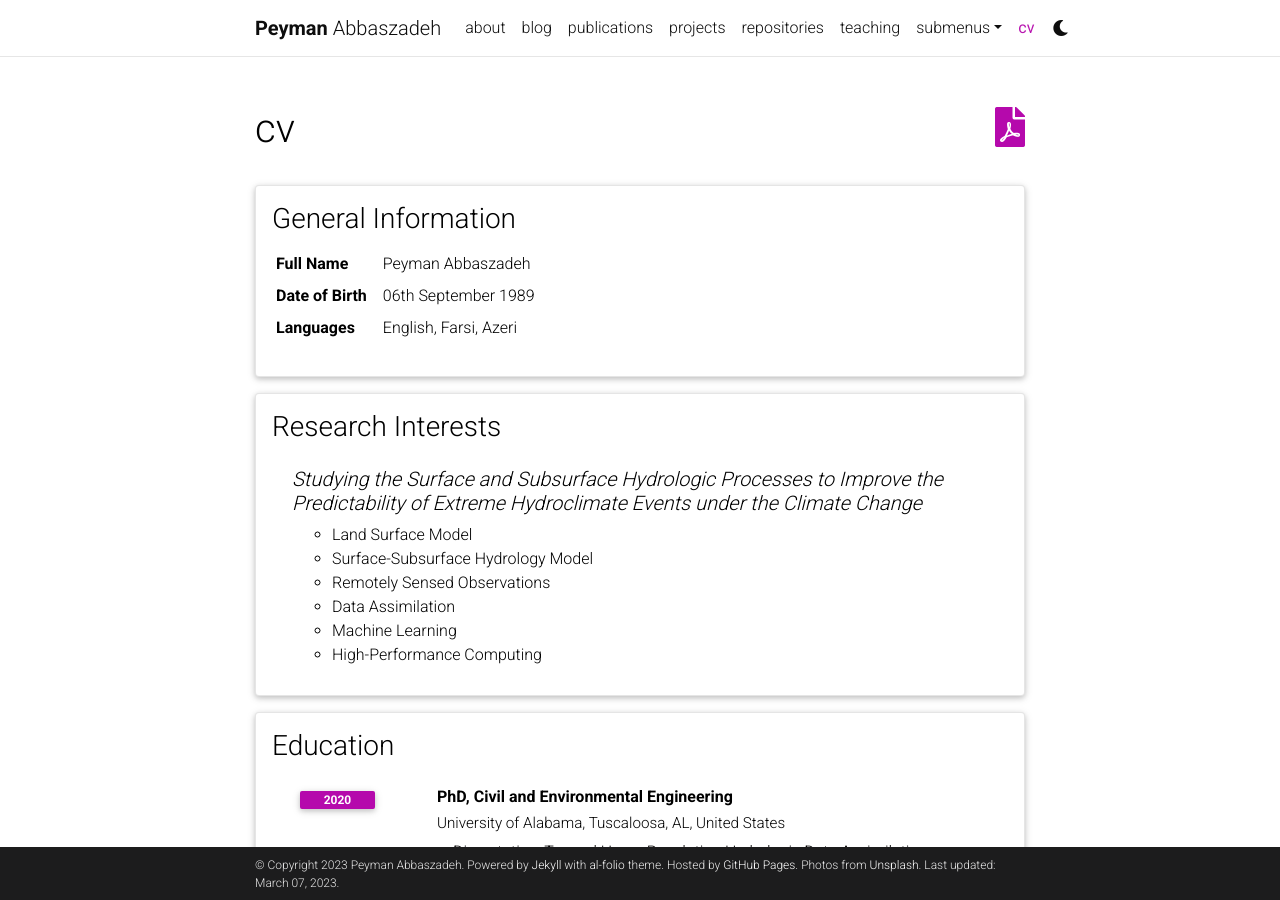
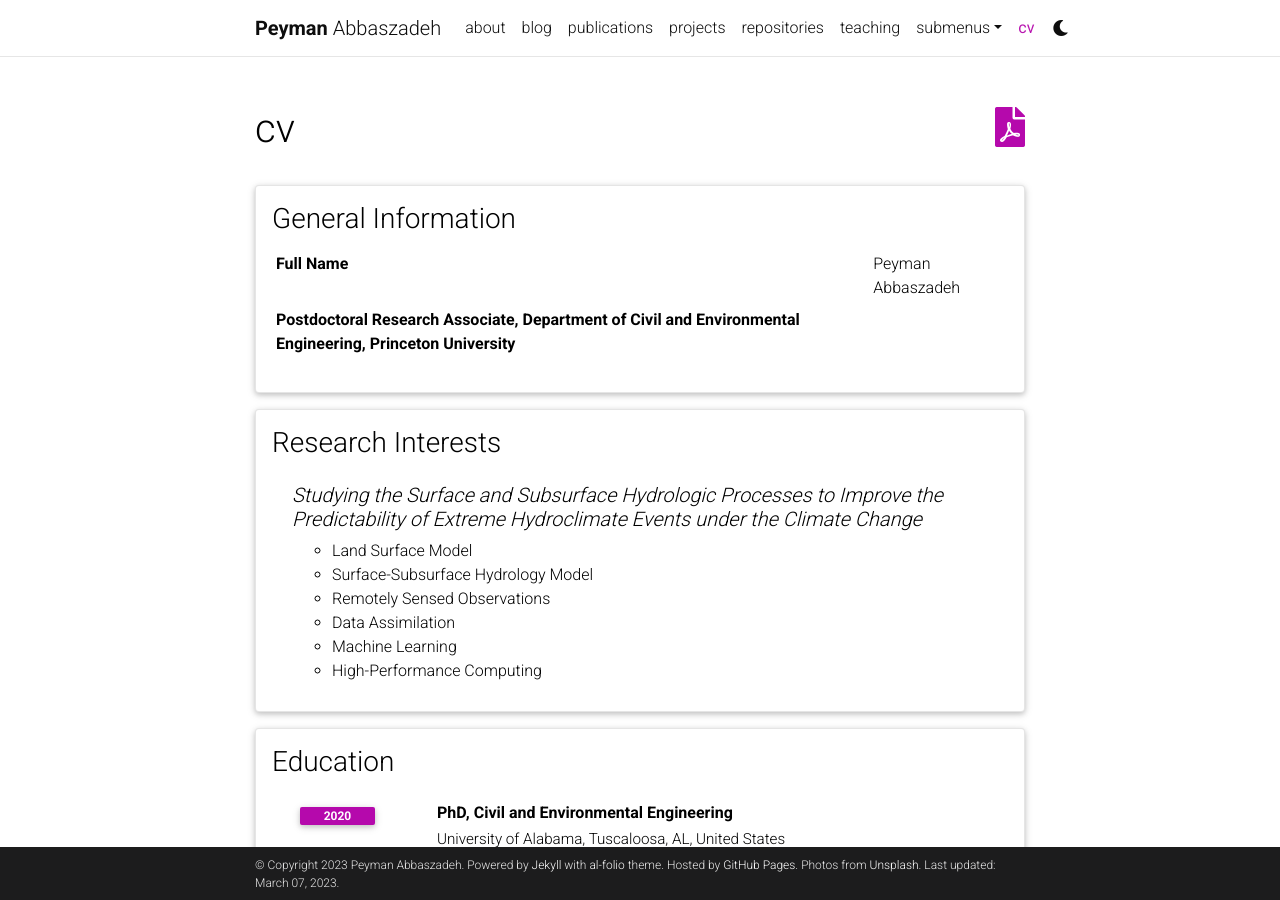
Before and after one commit to Pabbaszadeh/Pabbaszadeh.github.io, a Jekyll site: the page built from _pages/cv.md, in a window 1280 px wide and 900 px high. Built offline with Jekyll 4.4.1, drawn with Linux system fonts in a browser that asks for light colours; comment, search, counter and statistics services are not loaded; a style sheet for code colours, icons or effects is not loaded.

Commit message:
Update cv.yml

```diff
--- a/_data/cv.yml
+++ b/_data/cv.yml
@@ -3,11 +3,7 @@
   contents:
     - name: Full Name
       value: Peyman Abbaszadeh
-    - name: Date of Birth
-      value: 06th September 1989
-    - name: Languages
-      value: English, Farsi, Azeri
-
+    - name: Postdoctoral Research Associate, Department of Civil and Environmental Engineering, Princeton University
 
 - title: Research Interests
   type: nested_list
```
